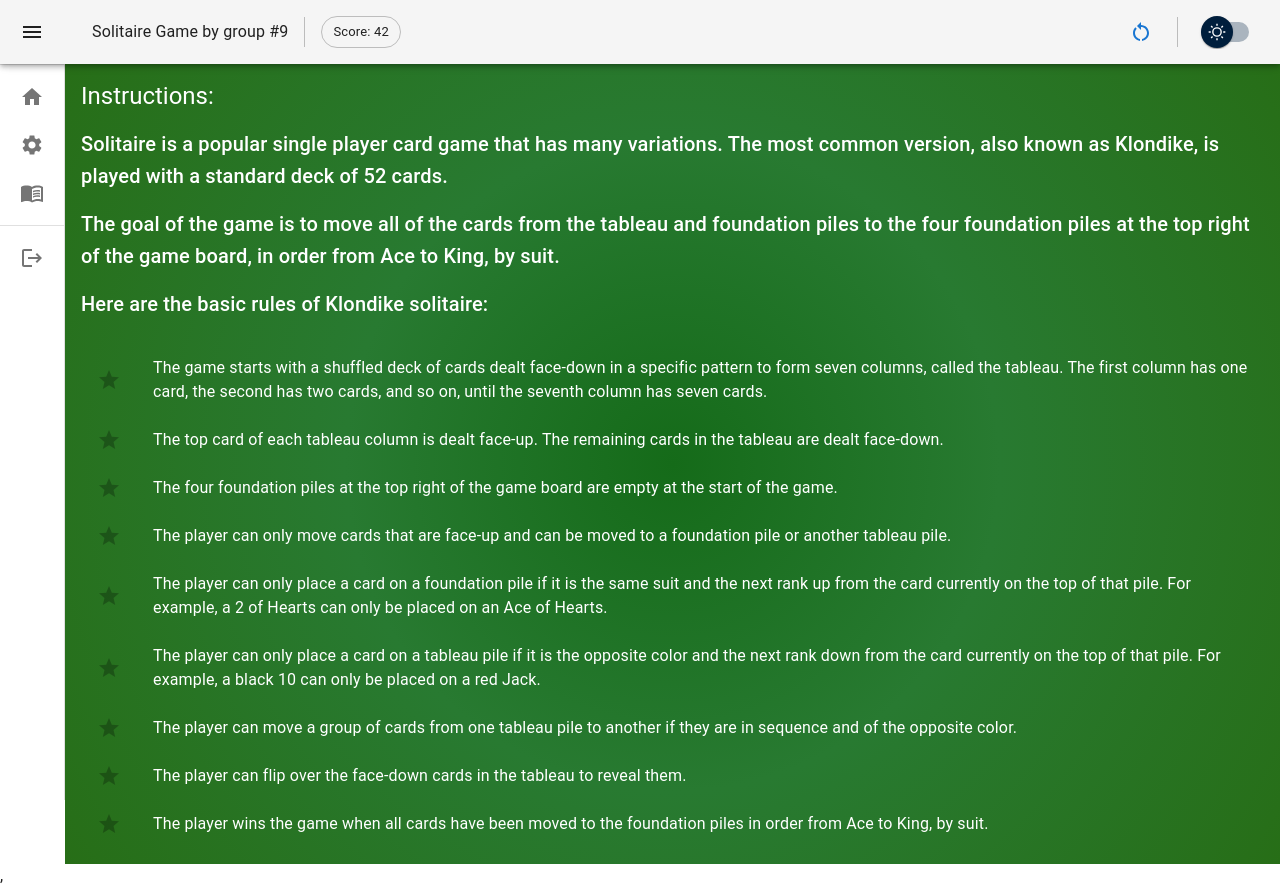
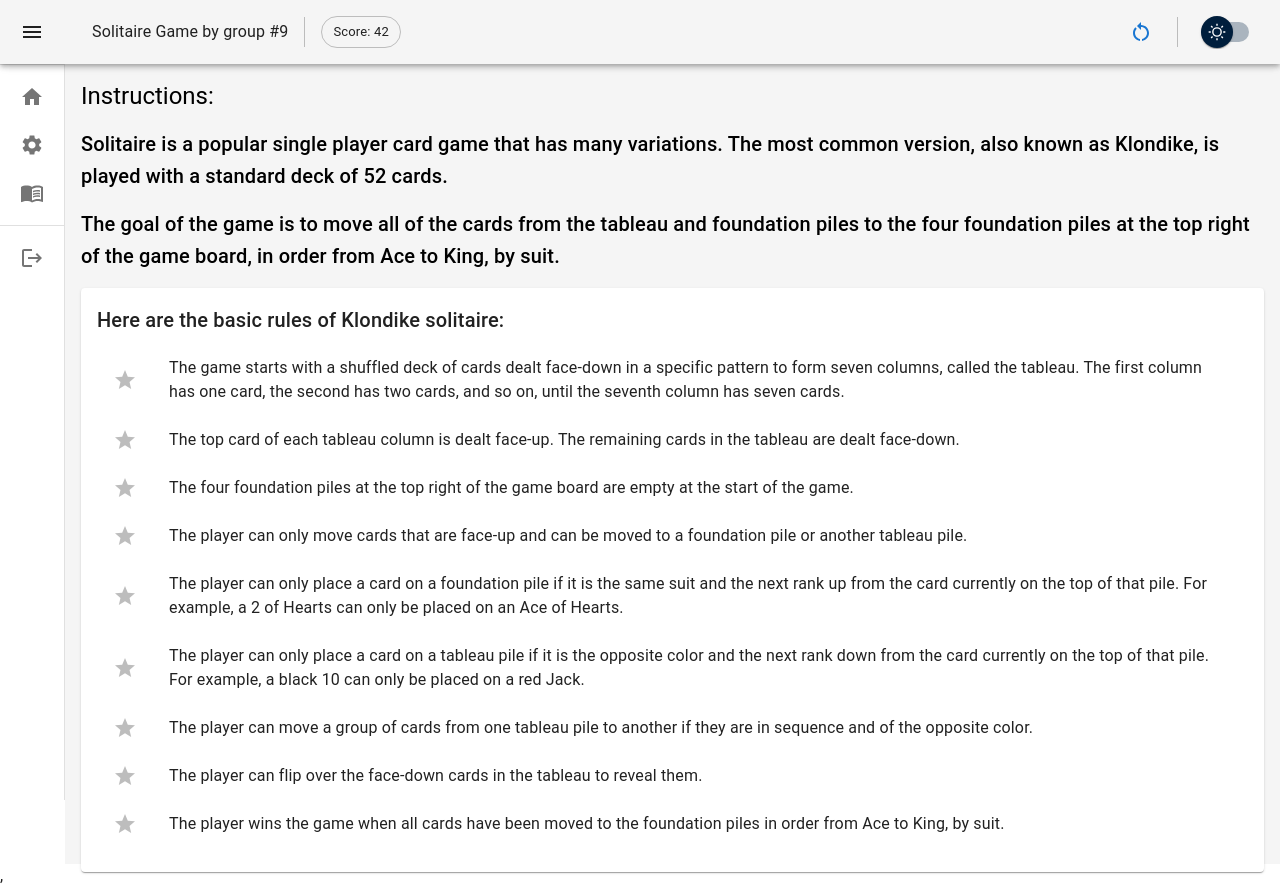
Before and after one commit to kalapyha/solitaire-group-9, a React (Create React App) app: page /instructions in a window 1280 px wide. Built offline with nearby package versions, Linux system fonts and the light colour scheme.

Commit message:
fix: instruction page

```diff
--- a/src/components/Instructions/Instructions.tsx
+++ b/src/components/Instructions/Instructions.tsx
@@ -7,6 +7,7 @@ import List from '@mui/material/List';
 import ListItemIcon from '@mui/material/ListItemIcon';
 import StarIcon from '@mui/icons-material/Star';
 import Typography from '@mui/material/Typography';
+import Paper from '@mui/material/Paper';
 
 const rulesArray: string[] = [
     'The game starts with a shuffled deck of cards dealt face-down in a specific pattern to form seven columns, called the tableau. The first column has one card, the second has two cards, and so on, until the seventh column has seven cards.',
@@ -21,18 +22,14 @@ const rulesArray: string[] = [
 ];
 const StyledTypography = styled(Typography)(({ theme }) => ({
     marginBottom: theme.spacing(2),
-    color: theme.palette.common.white,
-}));
-const StyledListItemText = styled(ListItemText)(({ theme }) => ({
-    color: theme.palette.common.white,
+    color: theme.palette.common.black,
 }));
 
 const Instructions = () => {
     return (
         <Box
             style={{
-                background:
-                    'radial-gradient(circle, rgba(21,107,25,1) 0%, rgba(40,122,49,1) 45%, rgba(39,110,23,1) 100%)',
+                background: '#f5f5f5',
                 padding: 16,
                 height: '100vh',
             }}
@@ -46,7 +43,9 @@ const Instructions = () => {
                 The goal of the game is to move all of the cards from the tableau and foundation piles to the four
                 foundation piles at the top right of the game board, in order from Ace to King, by suit.
             </StyledTypography>
-            <StyledTypography variant="h6">Here are the basic rules of Klondike solitaire:</StyledTypography>
+            <Paper>
+                <Box p={2}>
+                    <Typography variant="h6">Here are the basic rules of Klondike solitaire:</Typography>
                     <List>
                         {rulesArray.map((rule, i) => {
                             return (
@@ -54,12 +53,14 @@ const Instructions = () => {
                                     <ListItemIcon>
                                         <StarIcon color="disabled" />
                                     </ListItemIcon>
-                            <StyledListItemText primary={rule} />
+                                    <ListItemText primary={rule} />
                                 </ListItem>
                             );
                         })}
                     </List>
                 </Box>
+            </Paper>
+        </Box>
     );
 };
 
```
Lines whose indentation alone changed are shown as unchanged.
